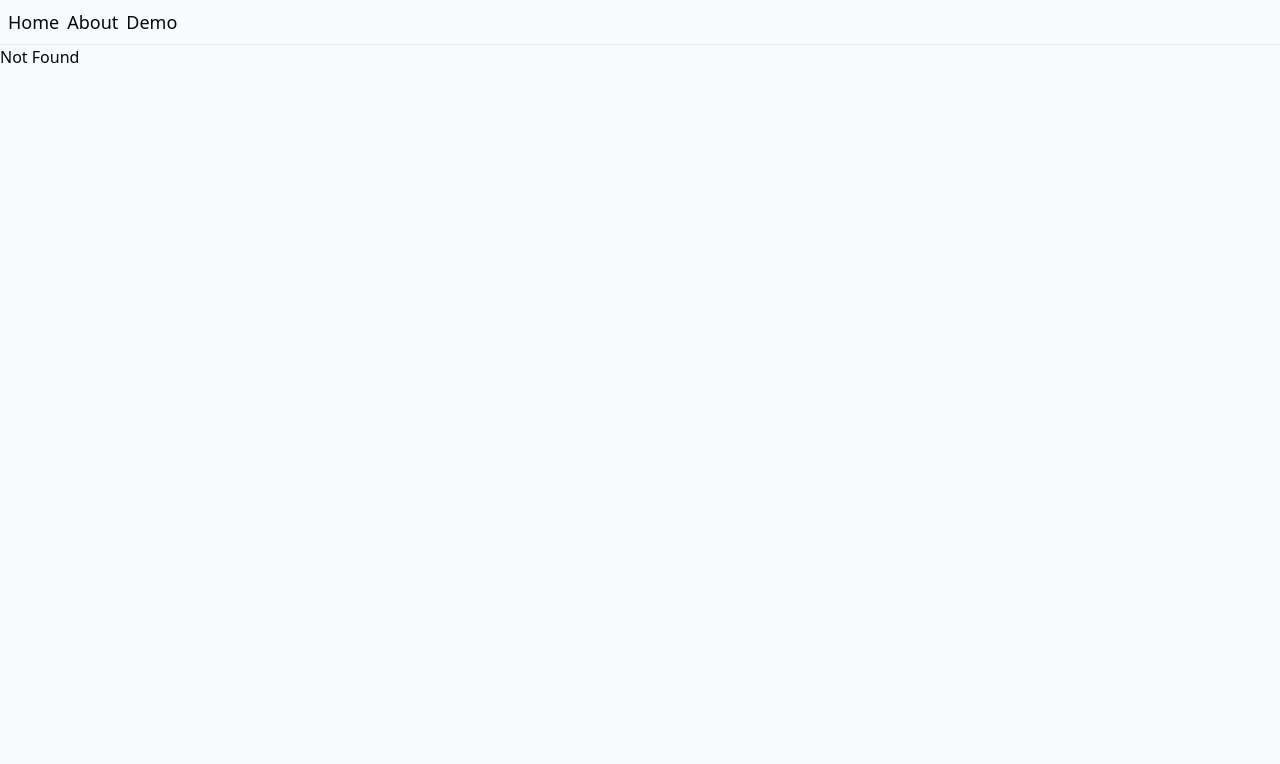
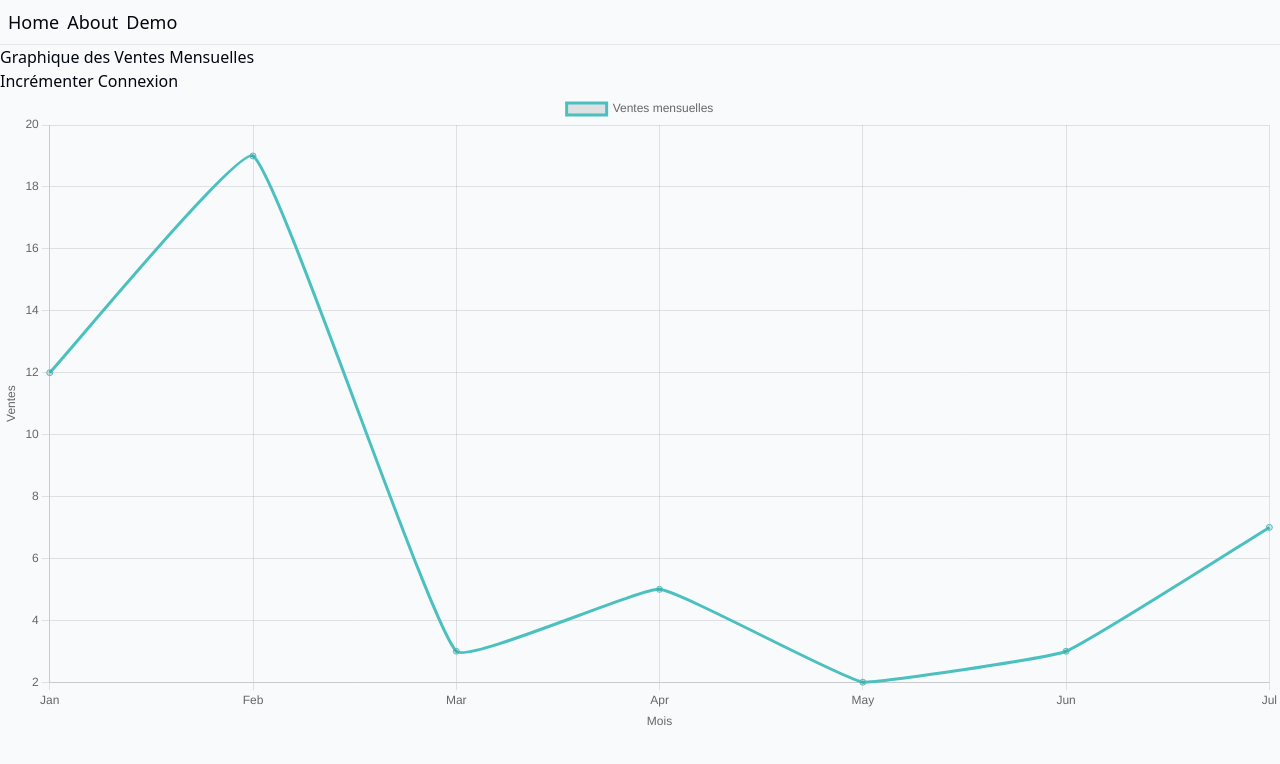
Before and after one commit to Super-Sympa-2024/front, a React (Vite) app: page /stats in a window 1280 px wide. Before the commit this address had no page. Shown: the top 764 px of the page. Built offline with nearby package versions, Linux system fonts and the light colour scheme.

Commit message:
Init stats

```diff
--- /dev/null
+++ b/src/components/ChartComponent.tsx
@@ -0,0 +1,76 @@
+import { Line } from 'react-chartjs-2'; // Import de la version Line de Chart.js
+import {
+  Chart as ChartJS,
+  CategoryScale,
+  LinearScale,
+  PointElement,
+  LineElement,
+  Title,
+  Tooltip,
+  Legend,
+} from 'chart.js';
+
+// Enregistrement des composants nécessaires pour Chart.js
+ChartJS.register(
+  CategoryScale,
+  LinearScale,
+  PointElement,
+  LineElement,
+  Title,
+  Tooltip,
+  Legend
+);
+
+const ChartComponent = () => {
+  // Données pour le graphique
+  const data = {
+    labels: ['Jan', 'Feb', 'Mar', 'Apr', 'May', 'Jun', 'Jul'], // Mois
+    datasets: [
+      {
+        label: 'Ventes mensuelles', // Titre du dataset
+        data: [12, 19, 3, 5, 2, 3, 7], // Valeurs du dataset
+        fill: false, // Remplir sous la courbe (false pour un graphique en ligne)
+        borderColor: 'rgba(75,192,192,1)', // Couleur de la ligne
+        tension: 0.1, // Courbure de la ligne
+      },
+    ],
+  };
+
+  // Options du graphique
+  const options = {
+    responsive: true,
+    plugins: {
+      legend: {
+        position: 'top',
+      },
+      tooltip: {
+        mode: 'index',
+        intersect: false,
+      },
+    },
+    scales: {
+      x: {
+        title: {
+          display: true,
+          text: 'Mois',
+        },
+      },
+      y: {
+        title: {
+          display: true,
+          text: 'Ventes',
+        },
+      },
+    },
+  };
+
+  return (
+    <div>
+      <h2>Graphique des Ventes Mensuelles</h2>
+      <button>Incrémenter Connexion</button>
+      <Line data={data} options={options} />
+    </div>
+  );
+};
+
+export default ChartComponent;
--- a/src/routeTree.gen.ts
+++ b/src/routeTree.gen.ts
@@ -21,6 +21,7 @@ import { Route as LayoutImport } from './routes/_layout'
 
 const TLazyImport = createFileRoute('/t')()
 const LoginLazyImport = createFileRoute('/login')()
+const StatsLazyImport = createFileRoute('/stats')()
 const IndexLazyImport = createFileRoute('/')()
 const LayoutDemoIndexLazyImport = createFileRoute('/_layout/demo/')()
 const LayoutDemoIdLazyImport = createFileRoute('/_layout/demo/$id')()
@@ -35,6 +36,12 @@ const TLazyRoute = TLazyImport.update({
   path: '/t',
   getParentRoute: () => rootRoute,
 } as any).lazy(() => import('./routes/t.lazy').then((d) => d.Route))
+
+const StatsLazyRoute = StatsLazyImport.update({
+  id: '/stats',
+  path: '/stats',
+  getParentRoute: () => rootRoute,
+} as any).lazy(() => import('./routes/stats.lazy').then((d) => d.Route))
 
 const LoginLazyRoute = LoginLazyImport.update({
   id: '/login',
@@ -121,6 +128,13 @@ declare module '@tanstack/react-router' {
       preLoaderRoute: typeof TestImport
       parentRoute: typeof rootRoute
     }
+    '/stats': {
+      id: '/stats'
+      path: '/stats'
+      fullPath: '/stats'
+      preLoaderRoute: typeof StatsLazyImport
+      parentRoute: typeof rootRoute
+    }
     '/login': {
       id: '/login'
       path: '/login'
@@ -181,7 +195,6 @@ export interface FileRoutesByFullPath {
   '': typeof LayoutRouteWithChildren
   '/about': typeof AboutRoute
   '/test': typeof TestRoute
-  '/login': typeof LoginLazyRoute
   '/t': typeof TLazyRoute
   '/demo/$id': typeof LayoutDemoIdLazyRoute
   '/demo': typeof LayoutDemoIndexLazyRoute
@@ -193,7 +206,6 @@ export interface FileRoutesByTo {
   '': typeof LayoutRouteWithChildren
   '/about': typeof AboutRoute
   '/test': typeof TestRoute
-  '/login': typeof LoginLazyRoute
   '/t': typeof TLazyRoute
   '/demo/$id': typeof LayoutDemoIdLazyRoute
   '/demo': typeof LayoutDemoIndexLazyRoute
@@ -206,7 +218,6 @@ export interface FileRoutesById {
   '/_layout': typeof LayoutRouteWithChildren
   '/about': typeof AboutRoute
   '/test': typeof TestRoute
-  '/login': typeof LoginLazyRoute
   '/t': typeof TLazyRoute
   '/_layout/demo/$id': typeof LayoutDemoIdLazyRoute
   '/_layout/demo/': typeof LayoutDemoIndexLazyRoute
@@ -220,7 +231,6 @@ export interface FileRouteTypes {
     | ''
     | '/about'
     | '/test'
-    | '/login'
     | '/t'
     | '/demo/$id'
     | '/demo'
@@ -231,7 +241,6 @@ export interface FileRouteTypes {
     | ''
     | '/about'
     | '/test'
-    | '/login'
     | '/t'
     | '/demo/$id'
     | '/demo'
@@ -242,7 +251,6 @@ export interface FileRouteTypes {
     | '/_layout'
     | '/about'
     | '/test'
-    | '/login'
     | '/t'
     | '/_layout/demo/$id'
     | '/_layout/demo/'
@@ -256,6 +264,7 @@ export interface RootRouteChildren {
   AboutRoute: typeof AboutRoute
   TestRoute: typeof TestRoute
   LoginLazyRoute: typeof LoginLazyRoute
+  StatsLazyRoute: typeof StatsLazyRoute
   TLazyRoute: typeof TLazyRoute
 }
 
@@ -265,6 +274,7 @@ const rootRouteChildren: RootRouteChildren = {
   AboutRoute: AboutRoute,
   TestRoute: TestRoute,
   LoginLazyRoute: LoginLazyRoute,
+  StatsLazyRoute: StatsLazyRoute,
   TLazyRoute: TLazyRoute,
 }
 
@@ -282,6 +292,7 @@ export const routeTree = rootRoute
         "/_layout",
         "/about",
         "/test",
+        "/stats",
         "/login",
         "/t"
       ]
@@ -306,6 +317,9 @@ export const routeTree = rootRoute
     "/login": {
       "filePath": "login.lazy.tsx"
     },
+    "/stats": {
+      "filePath": "stats.lazy.tsx"
+    },
     "/t": {
       "filePath": "t.lazy.tsx"
     },
--- /dev/null
+++ b/src/routes/stats.lazy.tsx
@@ -0,0 +1,12 @@
+import ChartComponent from '@components/ChartComponent'
+import { createLazyFileRoute } from '@tanstack/react-router'
+
+export const Route = createLazyFileRoute('/stats')({
+  component: RouteComponent,
+})
+
+function RouteComponent() {
+  return (<div>
+    <ChartComponent />
+  </div>)
+}
```
